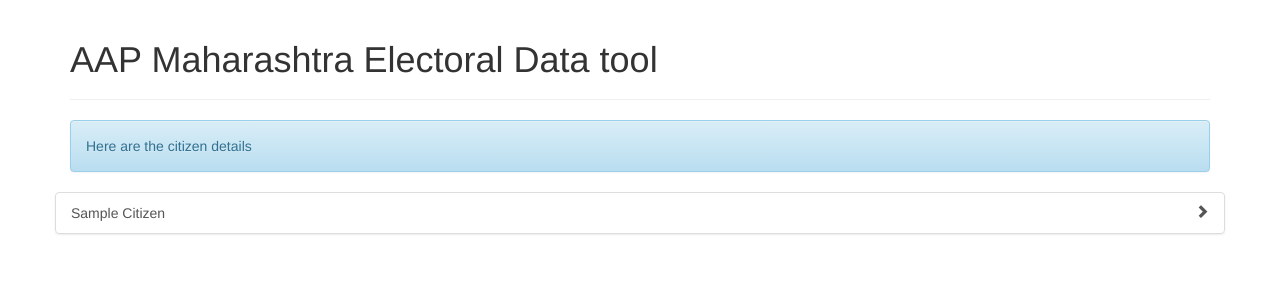
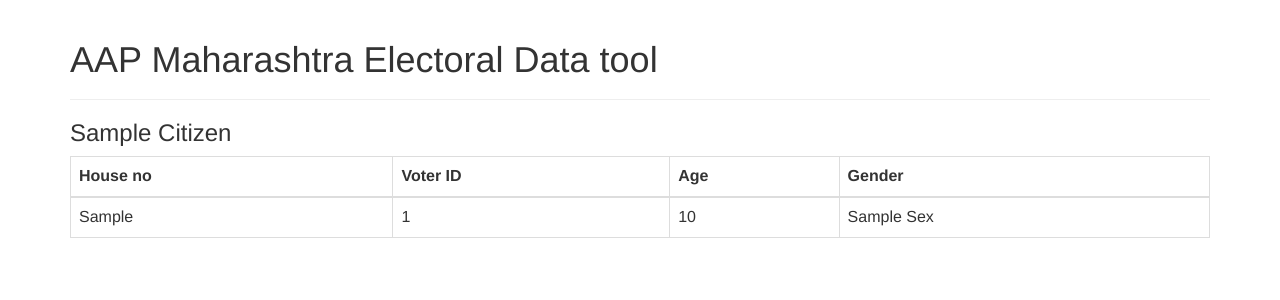
Before and after one commit to AAPMaharashtra/electoral-data, a Python web app: template electoral_data/templates/electoral_data/detail.html in a window 1280 px wide. Shown: the top 300 px of the page. Run offline with Jinja, Linux system fonts and the light colour scheme; the template is opened without the code that fills it: most values are stand-ins (such as "Sample title", 1, 10 or a date in 2020); some libraries are stand-ins or nearby versions.

Commit message:
Updated detail view

```diff
--- a/electoral_data/templates/electoral_data/detail.html
+++ b/electoral_data/templates/electoral_data/detail.html
@@ -1,17 +1,27 @@
 {% include "electoral_data/header.html" %}
-<div class="alert alert-info">
-    <p>Here are the citizen details</p>
-</div>
-<div class="row" class="list-group">
-		{% if citizen_details %}
-		<div class="list-group">
-		    {% for Citizen in citizen_details %}
-		    	<a href="/view/detail/{{ Citizen.id }}" class="list-group-item">{{ Citizen.name | title }}<span class="glyphicon glyphicon-chevron-right pull-right"> </span></a>
-		    {% endfor %}
+{% if citizen_details %}
+	{% for Citizen in citizen_details %}
+		<h3>{{Citizen.name | title}}</h3>
+		<div class="table-resposive">
+			<table class="table table-bordered">
+				<thead>
+					<th>House no</th>
+					<th>Voter ID</th>
+					<th>Age</th>
+					<th>Gender</th>
+				</thead>
+				<tbody>
+					<tr>
+						<td>{{Citizen.house_no}}</td>
+						<td>{{Citizen.voter_id}}</td>
+						<td>{{Citizen.age}}</td>
+						<td>{{Citizen.sex | title}}</td>
+					</tr>
+				</tbody>
+			</table>
 		</div>
-		{% else %}
-    	<p>No LS seats are available.</p>
-		{% endif %}
-	</div>
-</div>
+	{% endfor %}
+{% else %}
+    <p>Error.</p>
+{% endif %}
 {% include "electoral_data/footer.html" %}
```
